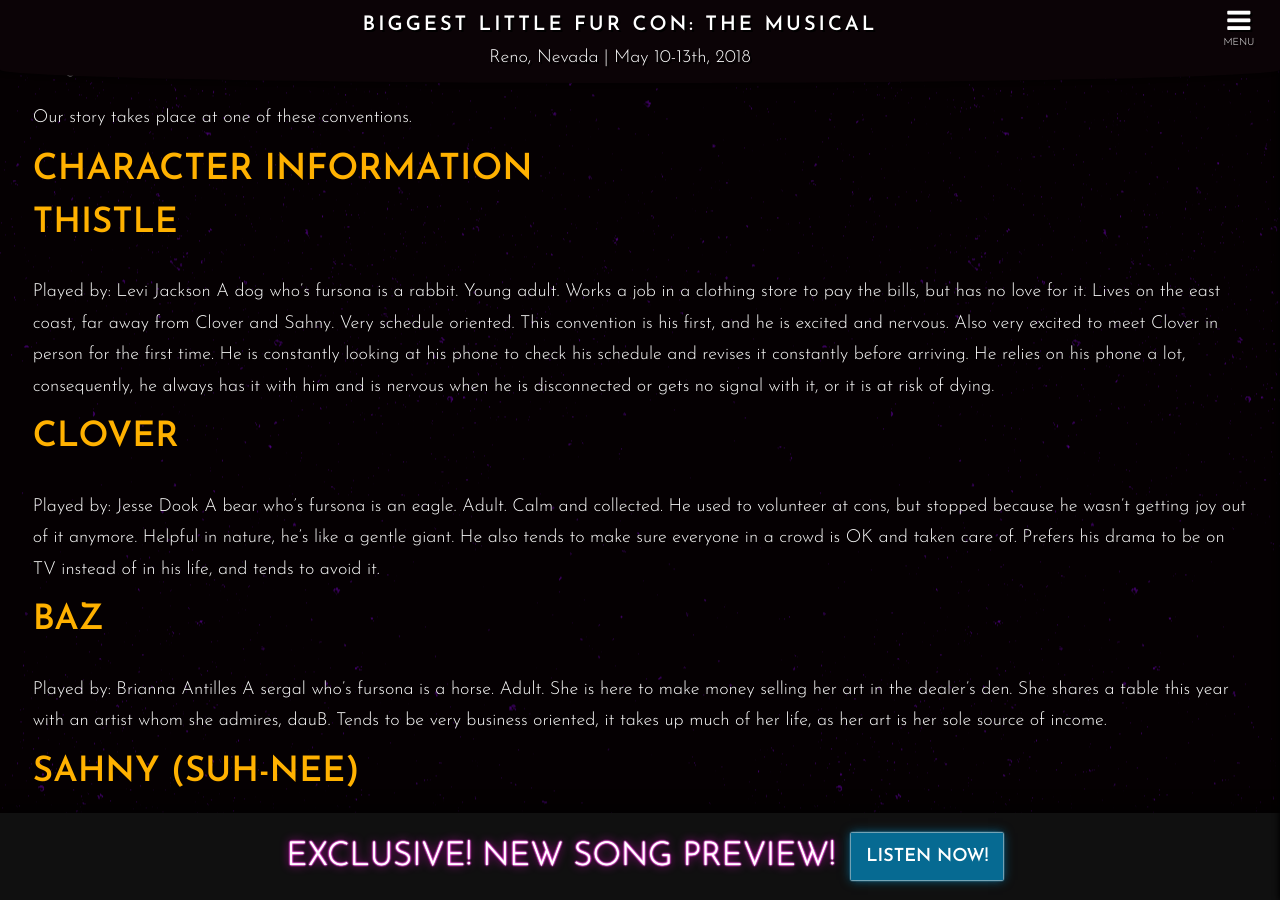
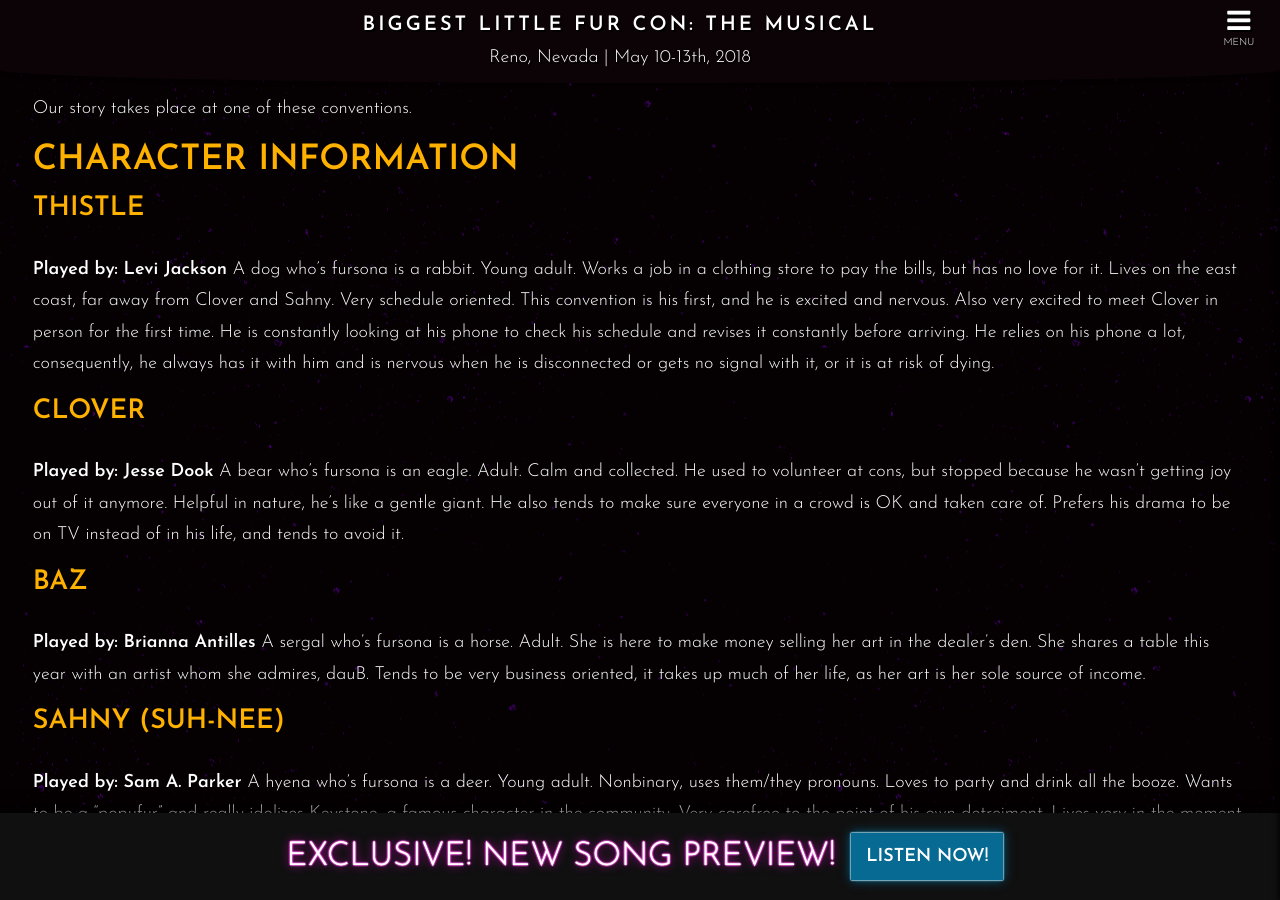
Before and after one commit to blfcweb/biggestlittlefc.github.io, a Jekyll site: the page built from music/style-guide.md, in a window 1280 px wide and 900 px high, scrolled down 963 px. Built offline with Jekyll 4.4.1, drawn with Linux system fonts in a browser that asks for light colours; our own code applies the rules of GitHub Pages for plain Markdown files; some of the changed text lies outside the part shown.

Commit message:
elevate headers, add space after block elements

```diff
--- a/music/style-guide.md
+++ b/music/style-guide.md
@@ -3,70 +3,73 @@ title: 'Style Guide'
 status: LIVE
 ---
 
-# Theme Styles
+## Theme Styles
 
-## Color Palette
+### Color Palette
+
 **PURPLE.** Purple is this year’s theme color, overusing purple is great! Don’t be afraid to let the background carry this color and don’t be afraid to push “purple” in a different ambient color to fit your image better.
 
-## Font
+### Font
+
 Please use the [Josefin Sans][https://fonts.google.com/specimen/Josefin+Sans] font for the text in your work.
+
 Use either the Regular or Bold Italic flavor depending on the context.
 
 
-# World & Setting Information
+## World & Setting Information
 
 The musical takes place in a world where everyone is already an anthropomorphic character. Some of these characters have "Fursonas" of other animals that they feel better matches their personality or they identify with.  These people hold conventions to get together with other people who have Fursonas or are just fans of a lot of the art. The world is basically the same as ours, and at a convention like ours.  You will see lots of characters in fursuits just like during BLFC along with the hotel and casino settings, though everyone who isn't in a fursuit, "Furry" or not, is an anthropomorphic character.
 
 Our story takes place at one of these conventions.
 
 
-# Character Information
+## Character Information
 
-## Thistle
-Played by: Levi Jackson
-A dog who's fursona is a rabbit.  Young adult.  Works a job in a clothing store to pay the bills, but has no love for it.  Lives on the east coast, far away from Clover and Sahny.  Very schedule oriented.  This convention is his first, and he is excited and nervous.  Also very excited to meet Clover in person for the first time.  He is constantly looking at his phone to check his schedule and revises it constantly before arriving.  He relies on his phone a lot, consequently, he always has it with him and is nervous when he is disconnected or gets no signal with it, or it is at risk of dying.
+### Thistle
 
-## Clover
-Played by: Jesse Dook
-A bear who's fursona is an eagle.  Adult.  Calm and collected.  He used to volunteer at cons, but stopped because he wasn't getting joy out of it anymore.  Helpful in nature, he's like a gentle giant.  He also tends to make sure everyone in a crowd is OK and taken care of.  Prefers his drama to be on TV instead of in his life, and tends to avoid it.
+**Played by: Levi Jackson** A dog who's fursona is a rabbit.  Young adult.  Works a job in a clothing store to pay the bills, but has no love for it.  Lives on the east coast, far away from Clover and Sahny.  Very schedule oriented.  This convention is his first, and he is excited and nervous.  Also very excited to meet Clover in person for the first time.  He is constantly looking at his phone to check his schedule and revises it constantly before arriving.  He relies on his phone a lot, consequently, he always has it with him and is nervous when he is disconnected or gets no signal with it, or it is at risk of dying.
 
-## Baz
-Played by: Brianna Antilles
-A sergal who's fursona is a horse.  Adult.  She is here to make money selling her art in the dealer's den.  She shares a table this year with an artist whom she admires, dauB.  Tends to be very business oriented, it takes up much of her life, as her art is her sole source of income.
+### Clover
 
-## Sahny (Suh-nee)
-Played by: Sam A. Parker
-A hyena who's fursona is a deer.  Young adult.  Nonbinary, uses them/they pronouns.  Loves to party and drink all the booze.  Wants to be a "popufur" and really idolizes Keystone, a famous character in the community.  Very carefree to the point of his own detreiment.  Lives very in the moment and is not concerned with planning at all.
+**Played by: Jesse Dook** A bear who's fursona is an eagle.  Adult.  Calm and collected.  He used to volunteer at cons, but stopped because he wasn't getting joy out of it anymore.  Helpful in nature, he's like a gentle giant.  He also tends to make sure everyone in a crowd is OK and taken care of.  Prefers his drama to be on TV instead of in his life, and tends to avoid it.
 
-## Diego
-Played by: Viottolo D'silencia
-The con chair
-A hyena whose fursona is an arctic fox.  Adult.  Very nonchelant about running the con, worry-free and convinced everything is going well.  Incompetent and uses his position in the community to get what he wants.
+### Baz
 
-## dauB (Dah-B)
-Played by: Milo Sybre Baranov
-A white tiger that dyes his fur to be like a golden tabby (his fursona).  Adult.  6'4" tall.  Is very large but wishes he was smaller.  Calm and knows everything will be ok, so he worries less than Baz.  Very passionate about his work, but not as uptight about the business aspect of it.
+**Played by: Brianna Antilles** A sergal who's fursona is a horse.  Adult.  She is here to make money selling her art in the dealer's den.  She shares a table this year with an artist whom she admires, dauB.  Tends to be very business oriented, it takes up much of her life, as her art is her sole source of income.
+
+### Sahny (Suh-nee)
+
+**Played by: Sam A. Parker** A hyena who's fursona is a deer.  Young adult.  Nonbinary, uses them/they pronouns.  Loves to party and drink all the booze.  Wants to be a "popufur" and really idolizes Keystone, a famous character in the community.  Very carefree to the point of his own detreiment.  Lives very in the moment and is not concerned with planning at all.
+
+### Diego
+
+**Played by: Viottolo D'silencia** The hyena con chair whose fursona is an arctic fox.  Adult.  Very nonchelant about running the con, worry-free and convinced everything is going well.  Incompetent and uses his position in the community to get what he wants.
+
+### dauB (Dah-B)
+
+**Played by: Milo Sybre Baranov** A white tiger that dyes his fur to be like a golden tabby (his fursona).  Adult.  6'4" tall.  Is very large but wishes he was smaller.  Calm and knows everything will be ok, so he worries less than Baz.  Very passionate about his work, but not as uptight about the business aspect of it.
 
 
-# Inspiration
+## Inspiration
 
 What are some things you've seen at BLFC?  Maybe a funny experience you had could be happening to a background character.
 
 
-# General Rules
+## General Rules
 
 These are a few general rules & guidelines of material we will reject or look forward to having.
 
 Exceptions can always be made just be sure to have it cleared with the BLFC Art Lead (art@goblfc.org)
 
-## DO
+### DO
+
 - Layered files. More on this in the Layers Section.
 - PSD files
 - Text on separate layers
 - Cute stuff preferred.
 - Signature on separate layer.
 
-## DO NOT!
+### DO NOT!
 
 - No heavy Violence.
 - No gore, blood or dismemberment.
@@ -76,7 +79,7 @@ Exceptions can always be made just be sure to have it cleared with the BLFC Art
 - No obtrusive watermarks. Discrete signatures are fine.
 - No copyrighted characters
 
-## Additional rules
+### Additional rules
 <div class="accordion-list">
 
 Personal Characters
@@ -98,7 +101,7 @@ BLFC Usage of your work
 </div>
 
 
-# Art guidelines
+## Art guidelines
 
 <div class="accordion-list">
 
```
